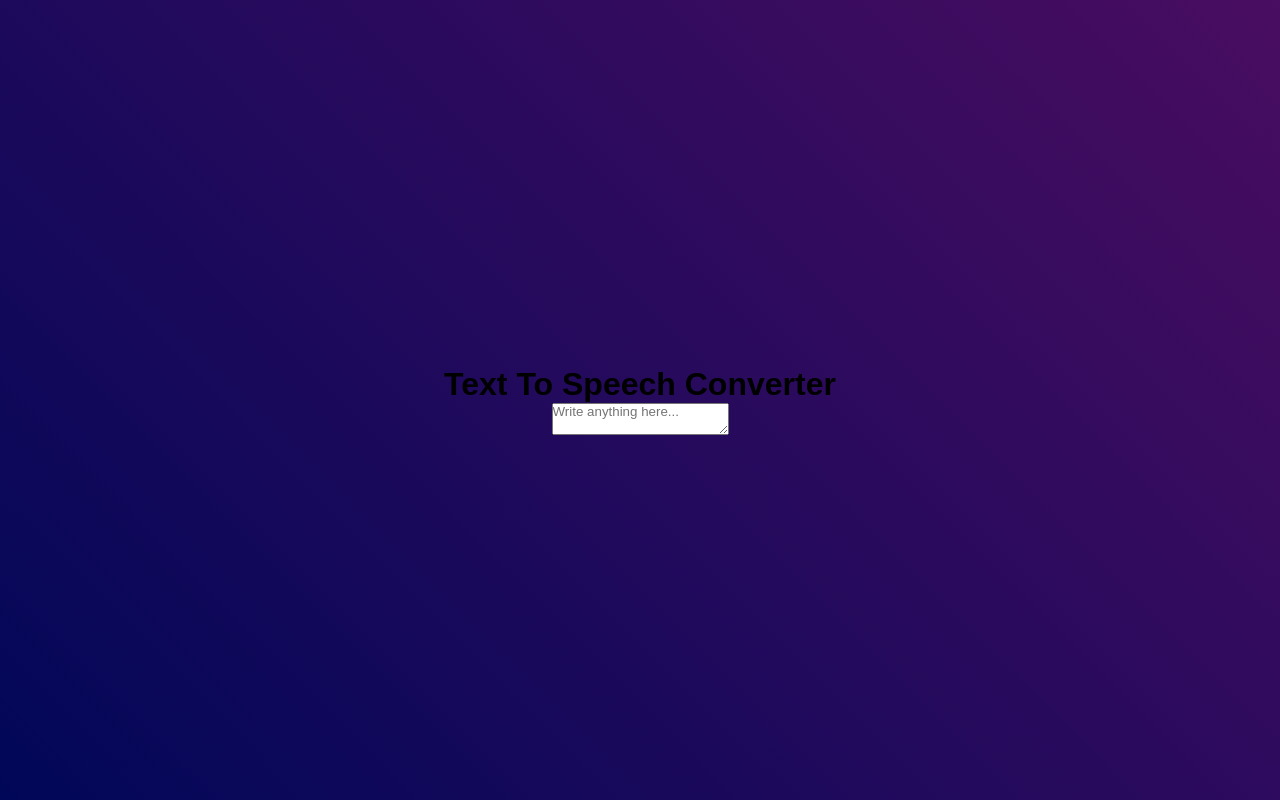
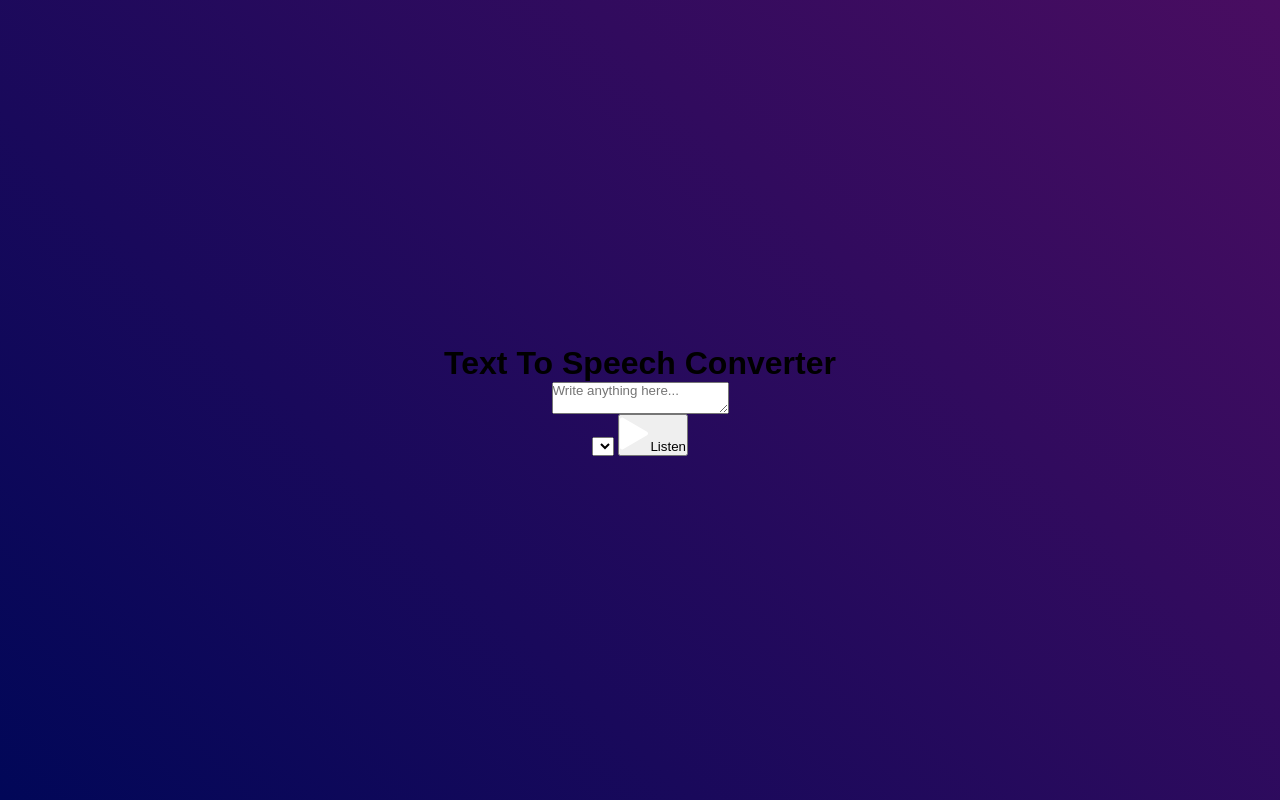
Before and after one commit to rajanshrivastava88/Text-To-Voice-Converter-Using-JavaScript, a plain HTML site: page index.html in a window 1280 px wide. Drawn offline with Linux system fonts and the light colour scheme.

Commit message:
Update index.html

```diff
--- a/index.html
+++ b/index.html
@@ -11,8 +11,12 @@
 <body>
 
     <div class="hero">
-        <h1>Text To Speech Converter</h1>
+        <h1>Text To Speech <span>Converter</span></h1>
         <textarea placeholder="Write anything here..."></textarea>
+        <div class="row">
+            <select></select>
+            <button><img src="images/play.png">Listen</button>
+        </div>
     </div>
 
 </body>
```
